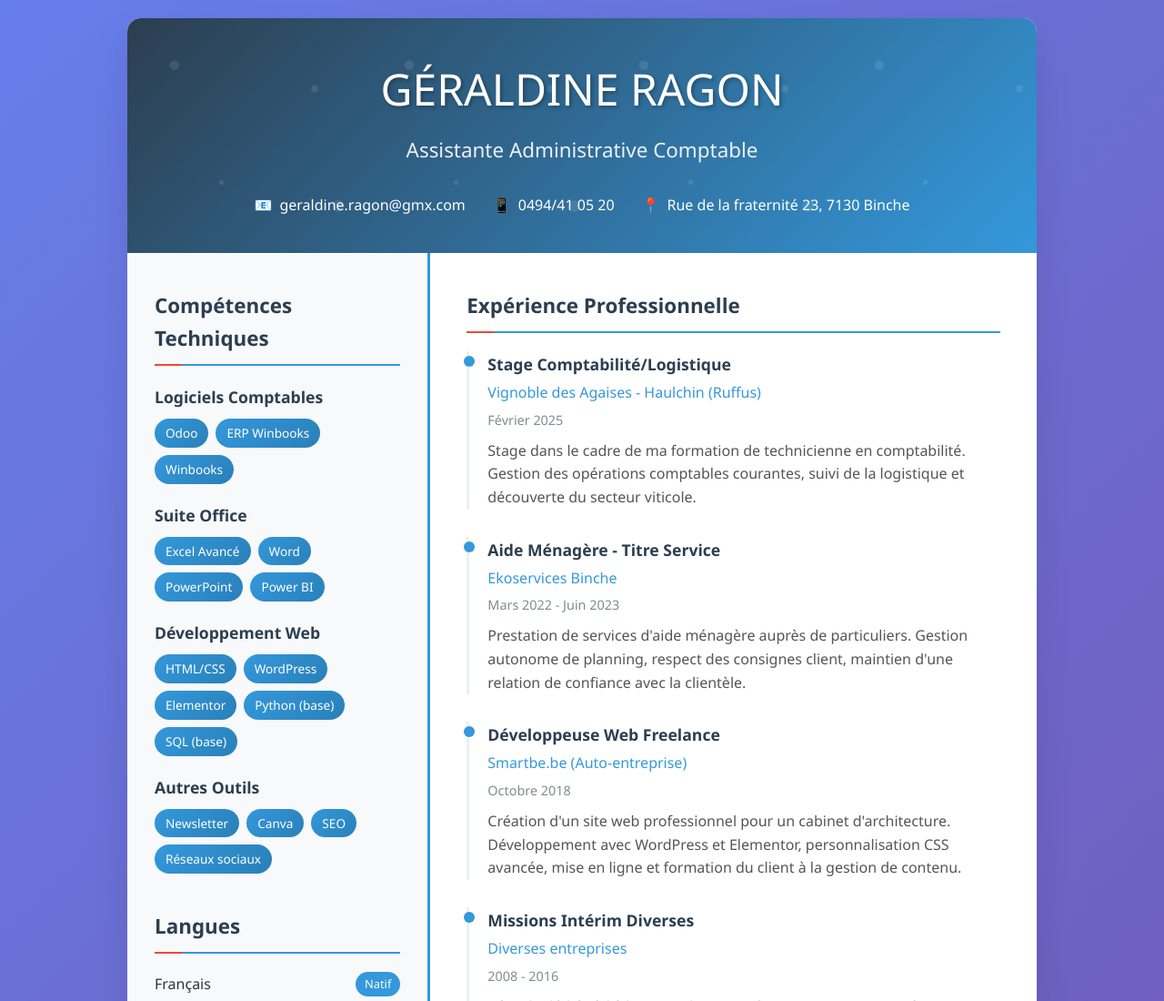
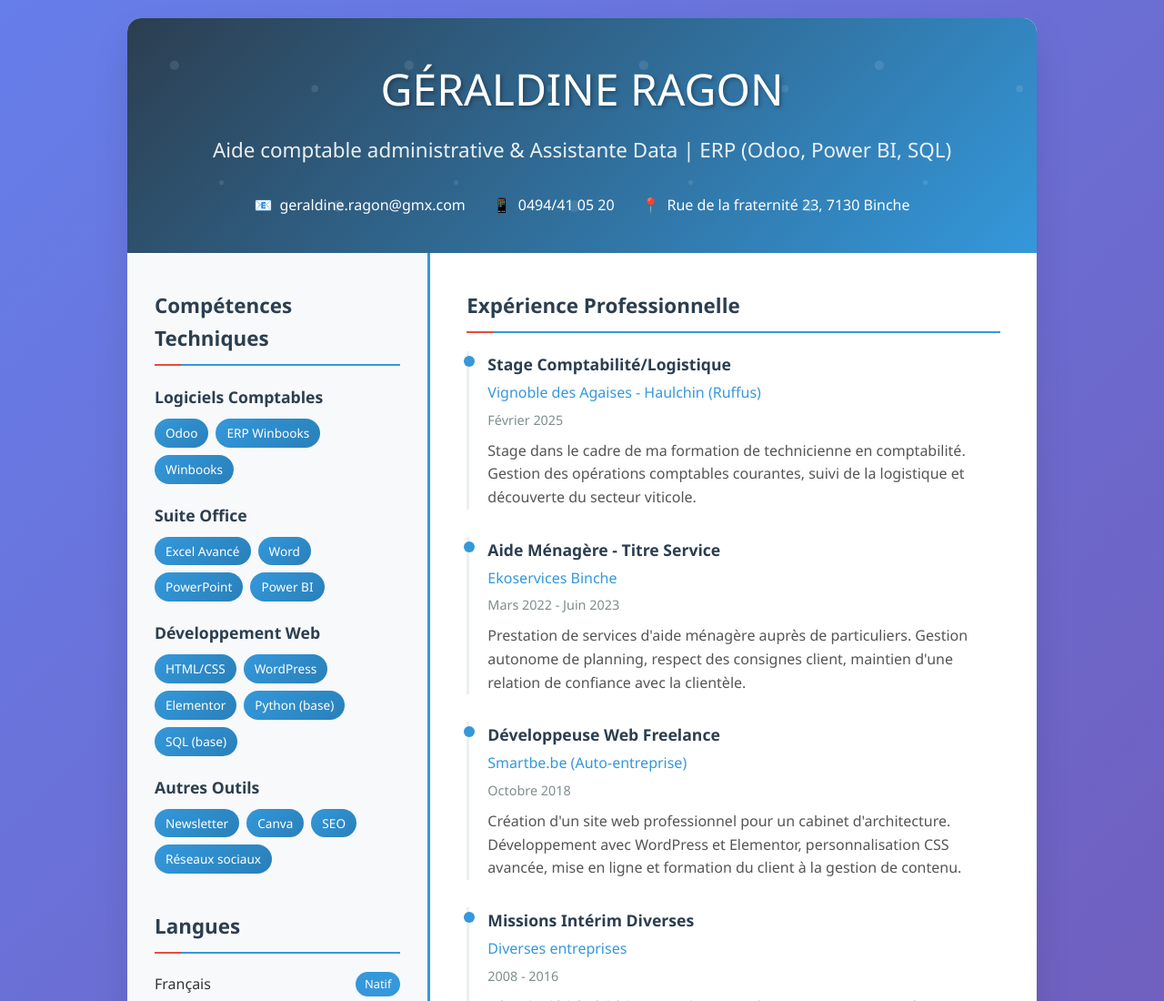
Before and after one commit to gydee72/monCV-Geraldine.Ragon, a plain HTML site: page index.html in a window 1280 px wide. Shown: the top 1100 px of the page at 91% size. Drawn offline with Linux system fonts and the light colour scheme.

Commit message:
Update job title in index.html

```diff
--- a/index.html
+++ b/index.html
@@ -242,7 +242,7 @@
         <header class="header">
             <div class="header-content">
                 <h1 class="name">GÉRALDINE RAGON</h1>
-                <p class="title">Assistante Administrative Comptable</p>
+                <p class="title">Aide comptable administrative & Assistante Data | ERP (Odoo, Power BI, SQL)</p>
                 <div class="contact-info">
                     <div class="contact-item">
                         <span>📧</span>
```
